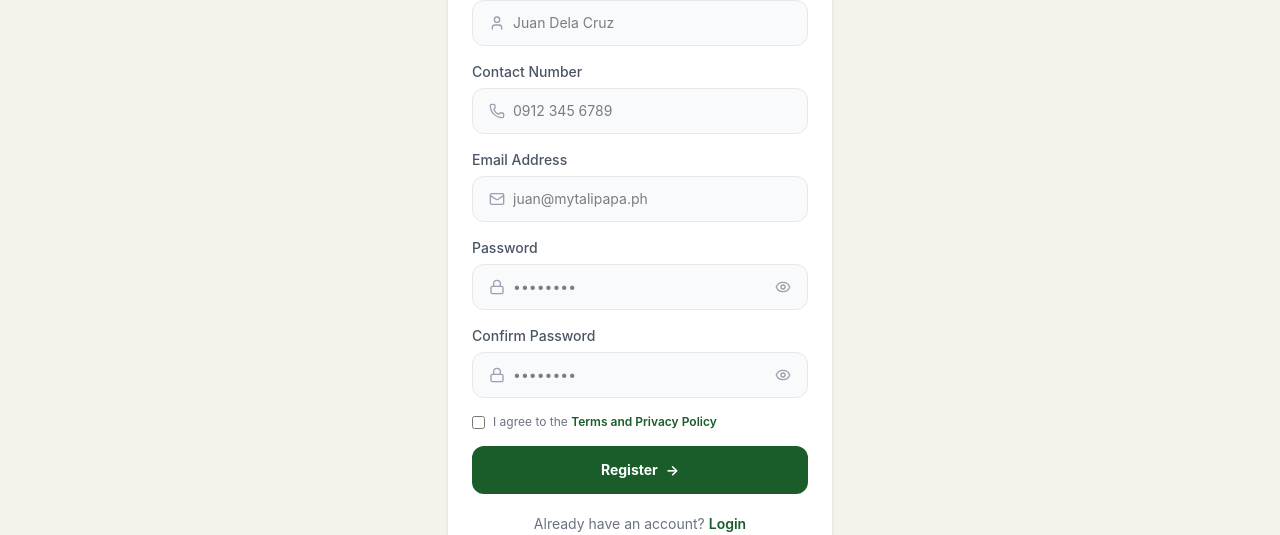
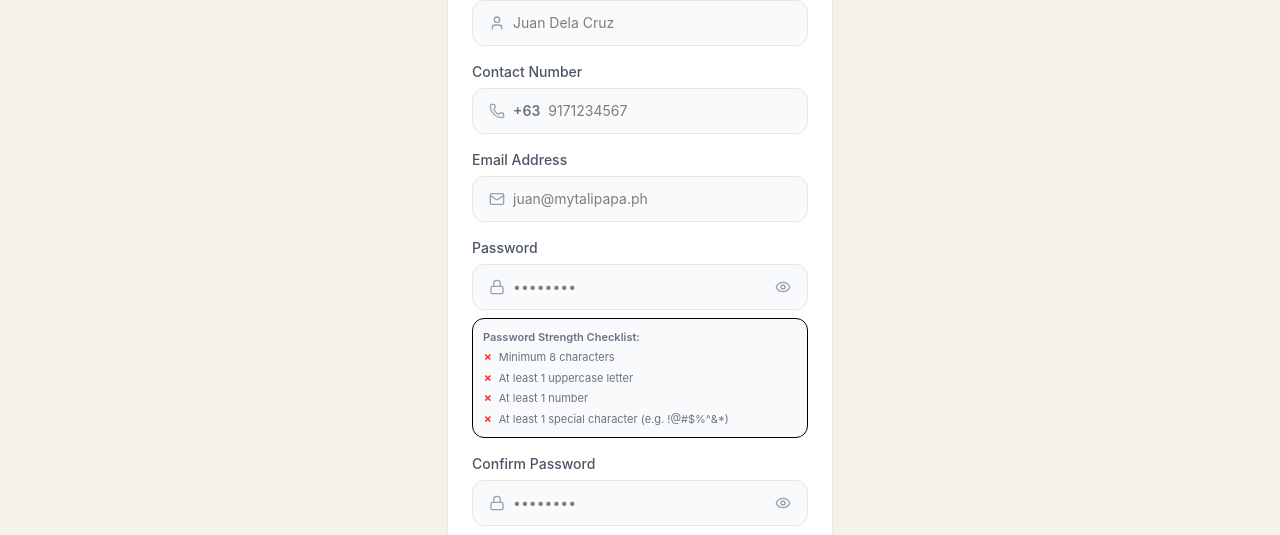
Before and after one commit to veryvin/MyTalipapa, a React (Vite) app in the folder client/: page /register in a window 1280 px wide. Shown: the part 405-940 px from the top of the page. Built offline with nearby package versions, Linux system fonts and the light colour scheme.

Commit message:
Registrar lang

```diff
--- a/client/src/pages/auth/Register.jsx
+++ b/client/src/pages/auth/Register.jsx
@@ -34,6 +34,41 @@ export default function Register() {
     const val = e.target.type === 'checkbox' ? e.target.checked : e.target.value
     setForm({ ...form, [e.target.name]: val })
   }
+
+  function handlePhoneChange(e) {
+    let val = e.target.value.replace(/\D/g, '')
+    // Strip leading 63 or 09 automatically for a seamless user experience
+    if (val.startsWith('63')) {
+      val = val.substring(2)
+    } else if (val.startsWith('09')) {
+      val = val.substring(1)
+    }
+    if (val.length <= 10) {
+      setForm(prev => ({ ...prev, contact_number: val }))
+    }
+  }
+
+  const isMinLength = form.password.length >= 8
+  const hasUppercase = /[A-Z]/.test(form.password)
+  const hasDigit = /[0-9]/.test(form.password)
+  const hasSpecial = /[!@#$%^&*()_+\-=[\]{};':"\\|,.<>/?~]/.test(form.password)
+  const isPasswordValid = isMinLength && hasUppercase && hasDigit && hasSpecial
+
+  const passwordsMatch = form.confirm_password.length > 0 && form.confirm_password === form.password
+
+  const isPhoneValid = form.contact_number.length === 10 && form.contact_number.startsWith('9')
+
+  const isEmailValid = form.email.trim().includes('@')
+
+  const isFormValid =
+    form.full_name.trim().length > 0 &&
+    (form.role !== 'contractor' || form.business_name.trim().length > 0) &&
+    isEmailValid &&
+    isPasswordValid &&
+    passwordsMatch &&
+    isPhoneValid &&
+    form.agreed &&
+    form.role
 
   function selectRole(role) {
     setForm({ ...form, role })
@@ -100,12 +135,20 @@ export default function Register() {
       setError('Please enter your business name.')
       return
     }
+    if (!isPasswordValid) {
+      setError('Password does not meet the requirements.')
+      return
+    }
     if (form.password !== form.confirm_password) {
       setError('Passwords do not match.')
       return
     }
-    if (form.password.length < 6) {
-      setError('Password must be at least 6 characters.')
+    if (!isPhoneValid) {
+      setError('Please enter a valid PH mobile number.')
+      return
+    }
+    if (!isEmailValid) {
+      setError('Please enter a valid email address.')
       return
     }
     if (!form.agreed) {
@@ -131,7 +174,7 @@ export default function Register() {
         },
         body: JSON.stringify({
           full_name: form.full_name,
-          contact_number: form.contact_number,
+          contact_number: `+63${form.contact_number}`,
           role: form.role,
           email: form.email,
           password: form.password,
@@ -189,7 +232,7 @@ export default function Register() {
           businessName: form.business_name,
           email: form.email,
           password: form.password,
-          contactNumber: form.contact_number,
+          contactNumber: `+63${form.contact_number}`,
           selectedStalls: selectedStalls,
         }),
       })
@@ -408,65 +451,150 @@ export default function Register() {
                     {/* Contact Number */}
                     <div>
                       <label className="block text-sm font-medium text-gray-600 mb-1.5">Contact Number</label>
-                      <div className="flex items-center gap-2 px-4 py-3 rounded-xl border border-gray-200 bg-gray-50">
+                      <div className={`flex items-center gap-2 px-4 py-3 rounded-xl border transition-all ${
+                        form.contact_number.length === 0
+                          ? 'border-gray-200 bg-gray-50 focus-within:border-green-700'
+                          : isPhoneValid
+                          ? 'border-green-600 bg-green-50/20'
+                          : 'border-red-500 bg-red-50/20'
+                      }`}>
                         <Phone size={16} className="text-gray-400 shrink-0" />
+                        <span className="text-gray-500 text-sm font-semibold select-none shrink-0">+63</span>
                         <input
-                          type="tel" name="contact_number" value={form.contact_number} onChange={handleChange}
-                          placeholder="0912 345 6789" required
+                          type="tel" name="contact_number" value={form.contact_number} onChange={handlePhoneChange}
+                          placeholder="9171234567" required
                           className="flex-1 bg-transparent text-sm focus:outline-none"
                         />
+                        {isPhoneValid && (
+                          <Check size={16} className="text-green-600 shrink-0" strokeWidth={3} />
+                        )}
                         {form.contact_number && (
                           <button type="button" onClick={() => setForm({ ...form, contact_number: '' })} className="text-gray-400">✕</button>
                         )}
                       </div>
+                      {form.contact_number.length > 0 && !isPhoneValid && (
+                        <p className="text-red-500 text-[11px] font-semibold mt-1">Enter a valid PH mobile number</p>
+                      )}
                     </div>
 
                     {/* Email */}
                     <div>
                       <label className="block text-sm font-medium text-gray-600 mb-1.5">Email Address</label>
-                      <div className="flex items-center gap-2 px-4 py-3 rounded-xl border border-gray-200 bg-gray-50">
+                      <div className={`flex items-center gap-2 px-4 py-3 rounded-xl border transition-all ${
+                        form.email.length === 0
+                          ? 'border-gray-200 bg-gray-50 focus-within:border-green-700'
+                          : isEmailValid
+                          ? 'border-green-600 bg-green-50/20'
+                          : 'border-red-500 bg-red-50/20'
+                      }`}>
                         <Mail size={16} className="text-gray-400 shrink-0" />
                         <input
                           type="email" name="email" value={form.email} onChange={handleChange}
                           placeholder="juan@mytalipapa.ph" required
                           className="flex-1 bg-transparent text-sm focus:outline-none"
                         />
+                        {isEmailValid && (
+                          <Check size={16} className="text-green-600 shrink-0" strokeWidth={3} />
+                        )}
                         {form.email && (
                           <button type="button" onClick={() => setForm({ ...form, email: '' })} className="text-gray-400">✕</button>
                         )}
                       </div>
+                      {form.email.length > 0 && !isEmailValid && (
+                        <p className="text-red-500 text-[11px] font-semibold mt-1">Enter a valid email address containing @</p>
+                      )}
                     </div>
 
                     {/* Password */}
                     <div>
                       <label className="block text-sm font-medium text-gray-600 mb-1.5">Password</label>
-                      <div className="flex items-center gap-2 px-4 py-3 rounded-xl border border-gray-200 bg-gray-50">
+                      <div className={`flex items-center gap-2 px-4 py-3 rounded-xl border transition-all ${
+                        form.password.length === 0
+                          ? 'border-gray-200 bg-gray-50 focus-within:border-green-700'
+                          : isPasswordValid
+                          ? 'border-green-600 bg-green-50/20'
+                          : 'border-gray-200 bg-gray-50 focus-within:border-green-700'
+                      }`}>
                         <Lock size={16} className="text-gray-400 shrink-0" />
                         <input
                           type={showPassword ? 'text' : 'password'} name="password" value={form.password}
                           onChange={handleChange} placeholder="••••••••" required
                           className="flex-1 bg-transparent text-sm focus:outline-none"
                         />
+                        {isPasswordValid && (
+                          <Check size={16} className="text-green-600 shrink-0" strokeWidth={3} />
+                        )}
                         <button type="button" onClick={() => setShowPassword(!showPassword)} className="text-gray-400">
                           {showPassword ? <EyeOff size={16} /> : <Eye size={16} />}
                         </button>
+                      </div>
+                      {/* Password Strength Live Checklist */}
+                      <div className="mt-2 space-y-1 text-[11px] bg-gray-50 p-2.5 rounded-xl border border-gray-150">
+                        <p className="font-semibold text-gray-500 mb-1">Password Strength Checklist:</p>
+                        <div className="flex items-center gap-1.5">
+                          <span className={isMinLength ? "text-green-600 font-bold" : "text-red-500 font-bold"}>
+                            {isMinLength ? "✓" : "✗"}
+                          </span>
+                          <span className={isMinLength ? "text-green-700 font-medium" : "text-gray-500"}>
+                            Minimum 8 characters
+                          </span>
+                        </div>
+                        <div className="flex items-center gap-1.5">
+                          <span className={hasUppercase ? "text-green-600 font-bold" : "text-red-500 font-bold"}>
+                            {hasUppercase ? "✓" : "✗"}
+                          </span>
+                          <span className={hasUppercase ? "text-green-700 font-medium" : "text-gray-500"}>
+                            At least 1 uppercase letter
+                          </span>
+                        </div>
+                        <div className="flex items-center gap-1.5">
+                          <span className={hasDigit ? "text-green-600 font-bold" : "text-red-500 font-bold"}>
+                            {hasDigit ? "✓" : "✗"}
+                          </span>
+                          <span className={hasDigit ? "text-green-700 font-medium" : "text-gray-500"}>
+                            At least 1 number
+                          </span>
+                        </div>
+                        <div className="flex items-center gap-1.5">
+                          <span className={hasSpecial ? "text-green-600 font-bold" : "text-red-500 font-bold"}>
+                            {hasSpecial ? "✓" : "✗"}
+                          </span>
+                          <span className={hasSpecial ? "text-green-700 font-medium" : "text-gray-500"}>
+                            At least 1 special character (e.g. !@#$%^&*)
+                          </span>
+                        </div>
                       </div>
                     </div>
 
                     {/* Confirm Password */}
                     <div>
                       <label className="block text-sm font-medium text-gray-600 mb-1.5">Confirm Password</label>
-                      <div className="flex items-center gap-2 px-4 py-3 rounded-xl border border-gray-200 bg-gray-50">
+                      <div className={`flex items-center gap-2 px-4 py-3 rounded-xl border transition-all ${
+                        form.confirm_password.length === 0
+                          ? 'border-gray-200 bg-gray-50 focus-within:border-green-700'
+                          : passwordsMatch
+                          ? 'border-green-600 bg-green-50/20'
+                          : 'border-red-500 bg-red-50/20'
+                      }`}>
                         <Lock size={16} className="text-gray-400 shrink-0" />
                         <input
                           type={showConfirm ? 'text' : 'password'} name="confirm_password" value={form.confirm_password}
                           onChange={handleChange} placeholder="••••••••" required
                           className="flex-1 bg-transparent text-sm focus:outline-none"
                         />
+                        {passwordsMatch && (
+                          <Check size={16} className="text-green-600 shrink-0" strokeWidth={3} />
+                        )}
                         <button type="button" onClick={() => setShowConfirm(!showConfirm)} className="text-gray-400">
                           {showConfirm ? <EyeOff size={16} /> : <Eye size={16} />}
                         </button>
                       </div>
+                      {form.confirm_password.length > 0 && !passwordsMatch && (
+                        <p className="text-red-500 text-[11px] font-semibold mt-1">Passwords do not match</p>
+                      )}
+                      {form.confirm_password.length > 0 && passwordsMatch && (
+                        <p className="text-green-600 text-[11px] font-semibold mt-1">✓ Passwords match</p>
+                      )}
                     </div>
 
                     {/* Terms */}
@@ -484,8 +612,8 @@ export default function Register() {
 
                     <button
                       type="submit"
-                      disabled={loading}
-                      className="w-full py-3.5 rounded-xl text-white font-bold text-sm disabled:opacity-60 flex items-center justify-center gap-2"
+                      disabled={loading || !isFormValid}
+                      className="w-full py-3.5 rounded-xl text-white font-bold text-sm disabled:opacity-60 disabled:cursor-not-allowed flex items-center justify-center gap-2 transition-all"
                       style={{ backgroundColor: '#1a5c2a' }}
                     >
                       {loading ? (
@@ -707,7 +835,7 @@ export default function Register() {
                           </div>
                         </div>
                         <div className="space-y-1 text-xs text-gray-600 border-t border-gray-100 pt-3">
-                          <div className="flex justify-between"><span>Phone:</span><span className="font-semibold">{form.contact_number}</span></div>
+                          <div className="flex justify-between"><span>Phone:</span><span className="font-semibold">+63 {form.contact_number}</span></div>
                           <div className="flex justify-between"><span>Email:</span><span className="font-semibold">{form.email}</span></div>
                         </div>
                       </div>
```
